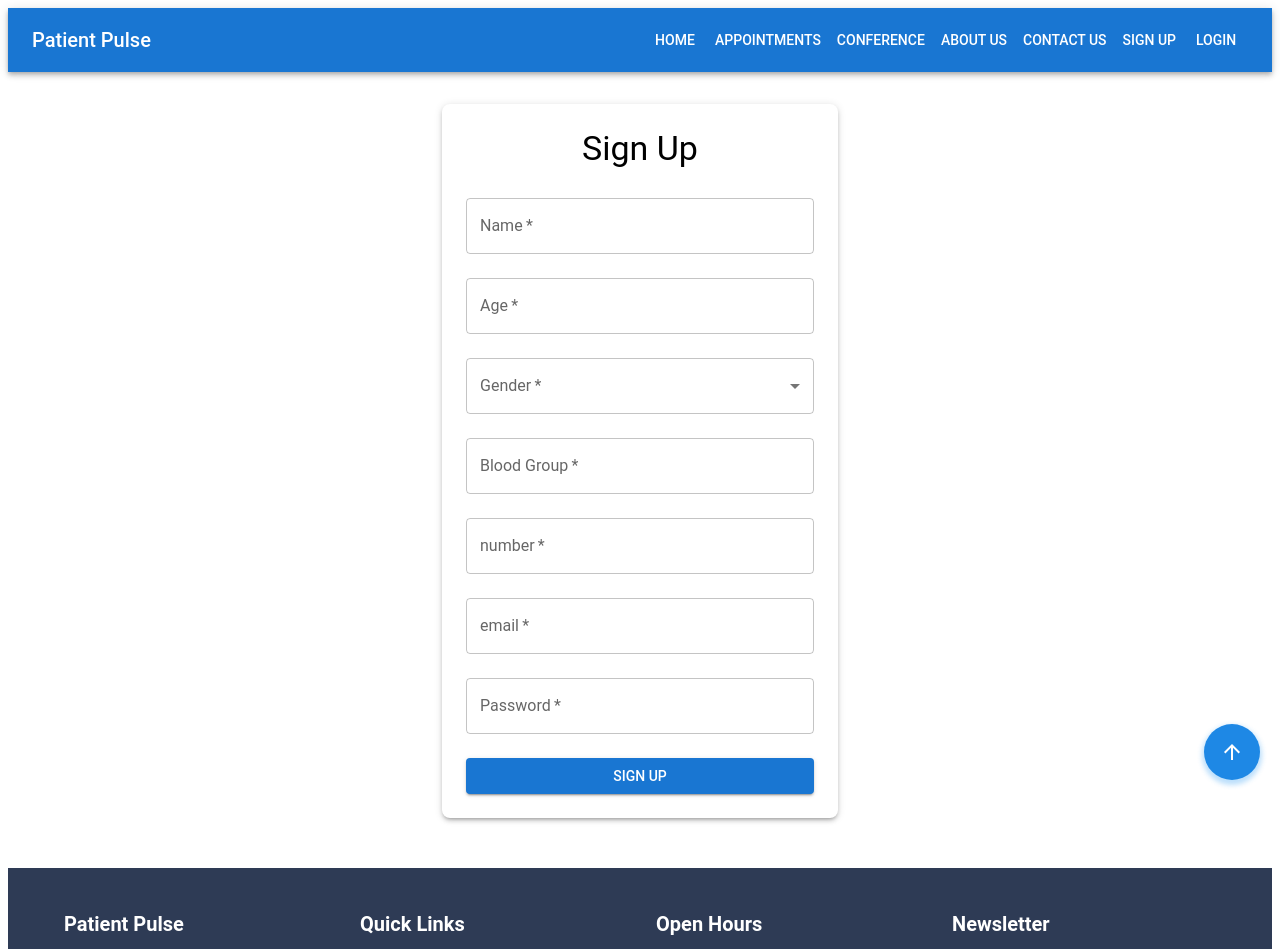
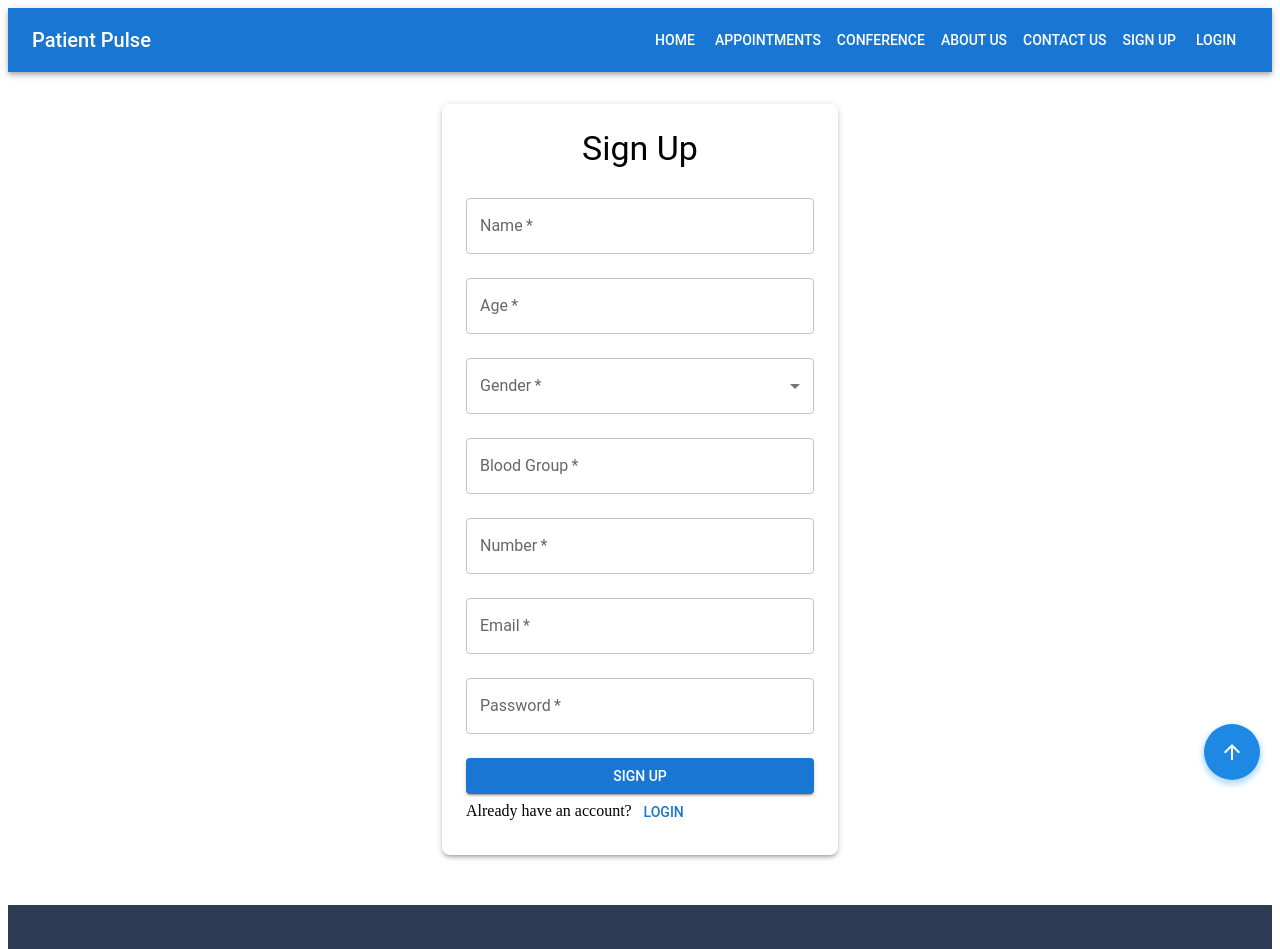
Before and after one commit to ANRDSGit/WEB_PP, a React (Create React App) app in the folder pulse/: page /signin in a window 1280 px wide. Shown: the top 949 px of the page. Built offline with nearby package versions, Linux system fonts and the light colour scheme.

Commit message:
Refactor Login and Signup components to update form labels and add account creation and login links

```diff
--- a/pulse/src/components/Login.js
+++ b/pulse/src/components/Login.js
@@ -67,6 +67,12 @@ const Login = () => {
             >
               Login
             </Button>
+
+          <Typography variant="h8" align="center" gutterBottom>
+            Don't have an account?
+            <Button align="center" onClick={() => navigate('/signin')}>Create an Account</Button>
+          </Typography>
+
           </Box>
         </form>
       </Paper>
--- a/pulse/src/components/Signup.js
+++ b/pulse/src/components/Signup.js
@@ -116,7 +116,7 @@ const SignIn = () => {
             margin="normal"
           />
           <TextField
-            label="number"
+            label="Number"
             name="number"
             value={formData.number}
             onChange={handleChange}
@@ -125,7 +125,7 @@ const SignIn = () => {
             margin="normal"
           />
           <TextField
-            label="email"
+            label="Email"
             name="email"
             value={formData.email}
             onChange={handleChange}
@@ -154,6 +154,12 @@ const SignIn = () => {
           >
             Sign Up
           </Button>
+
+          <Typography variant="h8" align="center" gutterBottom>
+          Already have an account?
+            <Button align="center" onClick={() => navigate('/login')}>Login</Button>
+          </Typography>
+
         </form>
       </Box>
     </Container>
```
